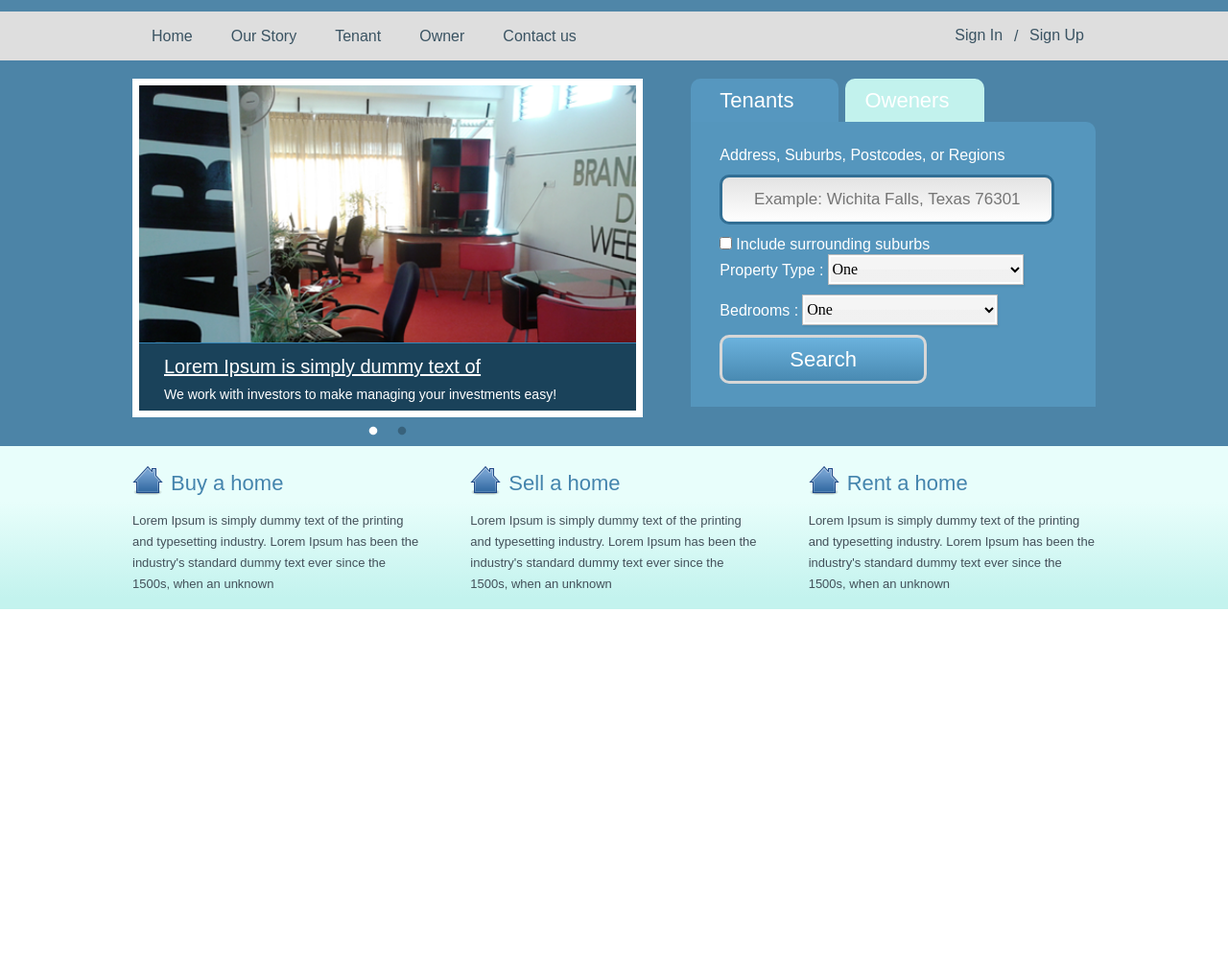
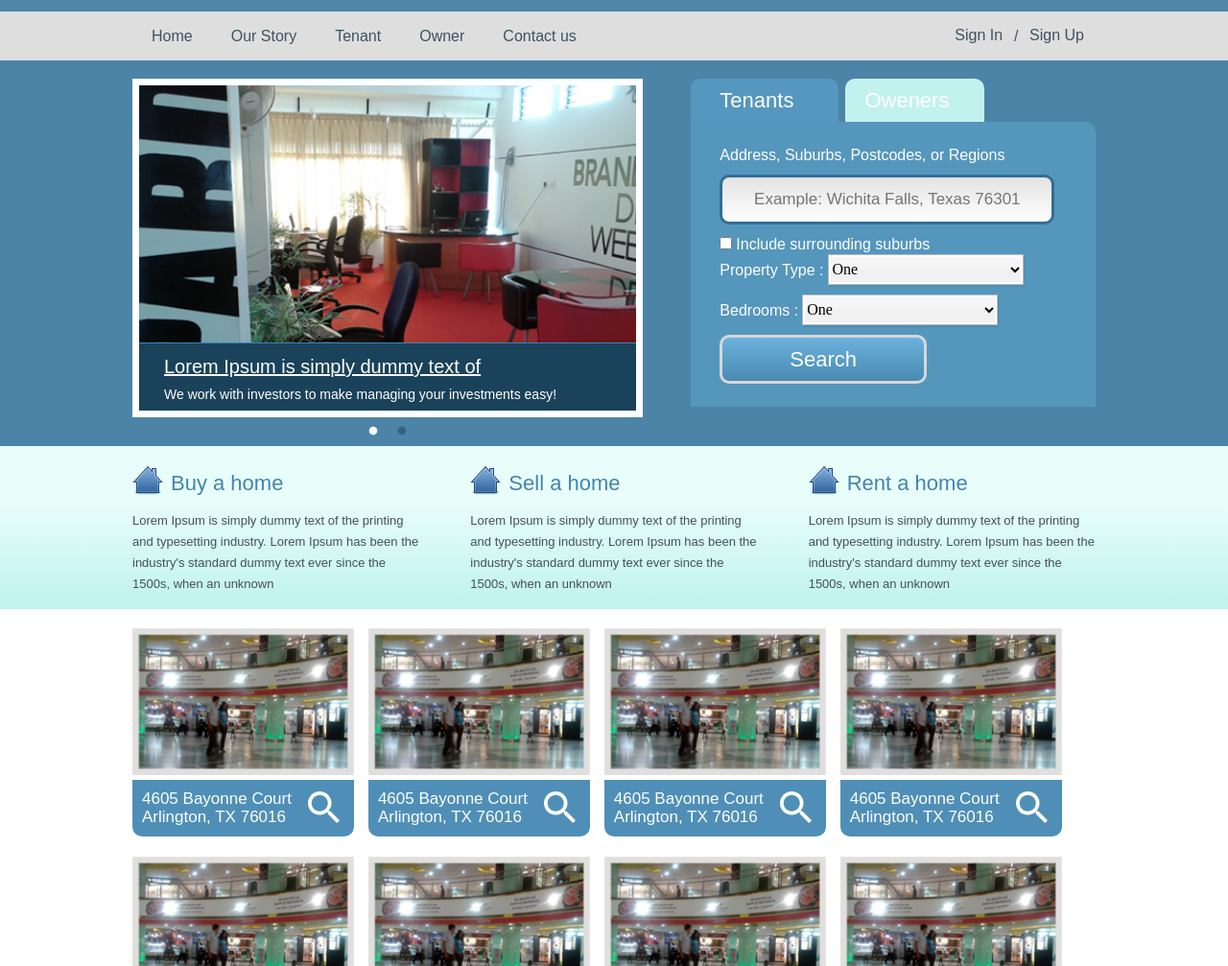
Before and after one commit to darkcrashma/real_estate, a plain HTML site: page index.html in a window 1280 px wide. Shown: the part 93-1100 px from the top of the page at 96% size. Before the commit the page ends 800 px from the top, so only its background shows below. Drawn offline with Linux system fonts and the light colour scheme.

Commit message:
#add: ДОбавлен блок с поиском вариантов квартир

```diff
--- a/css/main.css
+++ b/css/main.css
@@ -688,3 +688,48 @@ template {
     font-size: 13px;
     font-weight: 400;
     line-height: 22px;}
+
+/*Оформляем блок с поиском квартир*/
+.searchFlats__wrapper {
+    padding-top: 20px;
+    padding-bottom: 50px;
+}
+.searchItem
+{   display: flex;
+    flex-direction: column;
+    width: 23%;
+    margin-right: 15px;
+    margin-bottom: 21px;
+    float: left;
+    text-decoration: none;
+}
+
+.searchItem img {
+    width: 100%;
+    height: 100%;
+
+}
+.searchItem__info {
+    position: relative;
+    padding: 10px 58px 10px 10px;
+    background-color: #4f8fb7;
+    border-radius: 0 0 10px 10px;
+    color: #ffffff;
+    font-family: "MS Sans Serif",sans-serif;
+    font-size: 17px;
+    font-weight: 400;
+    text-decoration: none;
+
+}
+.searchItem__info::after {
+    content: '';
+    width: 33px;
+    height: 33px;
+    position: absolute;
+    right: 15px;
+    top: 50%;
+    margin-top: -17.5px;
+    background: url("../img/searchFlats/magnifying-glass.svg");
+    -webkit-background-size: cover;
+    background-size: cover;
+}
--- a/index.html
+++ b/index.html
@@ -125,6 +125,44 @@
                 </div>
             </div>
         </div>
+        <div class="searchFlats">
+            <div class="grid">
+                <div class="searchFlats__wrapper">
+                    <a href="#" class="searchItem">
+                        <div class="searchItem__img"><img src="img/searchFlats/searchItem__img.png" alt="flat"></div>
+                        <div class="searchItem__info">4605 Bayonne Court<br>Arlington, TX 76016</div>
+                    </a>
+                    <a href="#" class="searchItem">
+                        <div class="searchItem__img"><img src="img/searchFlats/searchItem__img.png" alt="flat"></div>
+                        <div class="searchItem__info">4605 Bayonne Court<br>Arlington, TX 76016</div>
+                    </a>
+                    <a href="#" class="searchItem">
+                        <div class="searchItem__img"><img src="img/searchFlats/searchItem__img.png" alt="flat"></div>
+                        <div class="searchItem__info">4605 Bayonne Court<br>Arlington, TX 76016</div>
+                    </a>
+                    <a href="#" class="searchItem">
+                        <div class="searchItem__img"><img src="img/searchFlats/searchItem__img.png" alt="flat"></div>
+                        <div class="searchItem__info">4605 Bayonne Court<br>Arlington, TX 76016</div>
+                    </a>
+                    <a href="#" class="searchItem">
+                        <div class="searchItem__img"><img src="img/searchFlats/searchItem__img.png" alt="flat"></div>
+                        <div class="searchItem__info">4605 Bayonne Court<br>Arlington, TX 76016</div>
+                    </a>
+                    <a href="#" class="searchItem">
+                        <div class="searchItem__img"><img src="img/searchFlats/searchItem__img.png" alt="flat"></div>
+                        <div class="searchItem__info">4605 Bayonne Court<br>Arlington, TX 76016</div>
+                    </a>
+                    <a href="#" class="searchItem">
+                        <div class="searchItem__img"><img src="img/searchFlats/searchItem__img.png" alt="flat"></div>
+                        <div class="searchItem__info">4605 Bayonne Court<br>Arlington, TX 76016</div>
+                    </a>
+                    <a href="#" class="searchItem">
+                        <div class="searchItem__img"><img src="img/searchFlats/searchItem__img.png" alt="flat"></div>
+                        <div class="searchItem__info">4605 Bayonne Court<br>Arlington, TX 76016</div>
+                    </a>
+                </div>
+            </div>
+        </div>
     </main>
     <script src="js/jquery-3.3.1.min.js"></script>
     <script src="lib/slick/slick.js"></script>
```
Also changed, not shown: img/searchFlats/magnifying-glass.svg (added), img/searchFlats/searchItem__img.png (added).
